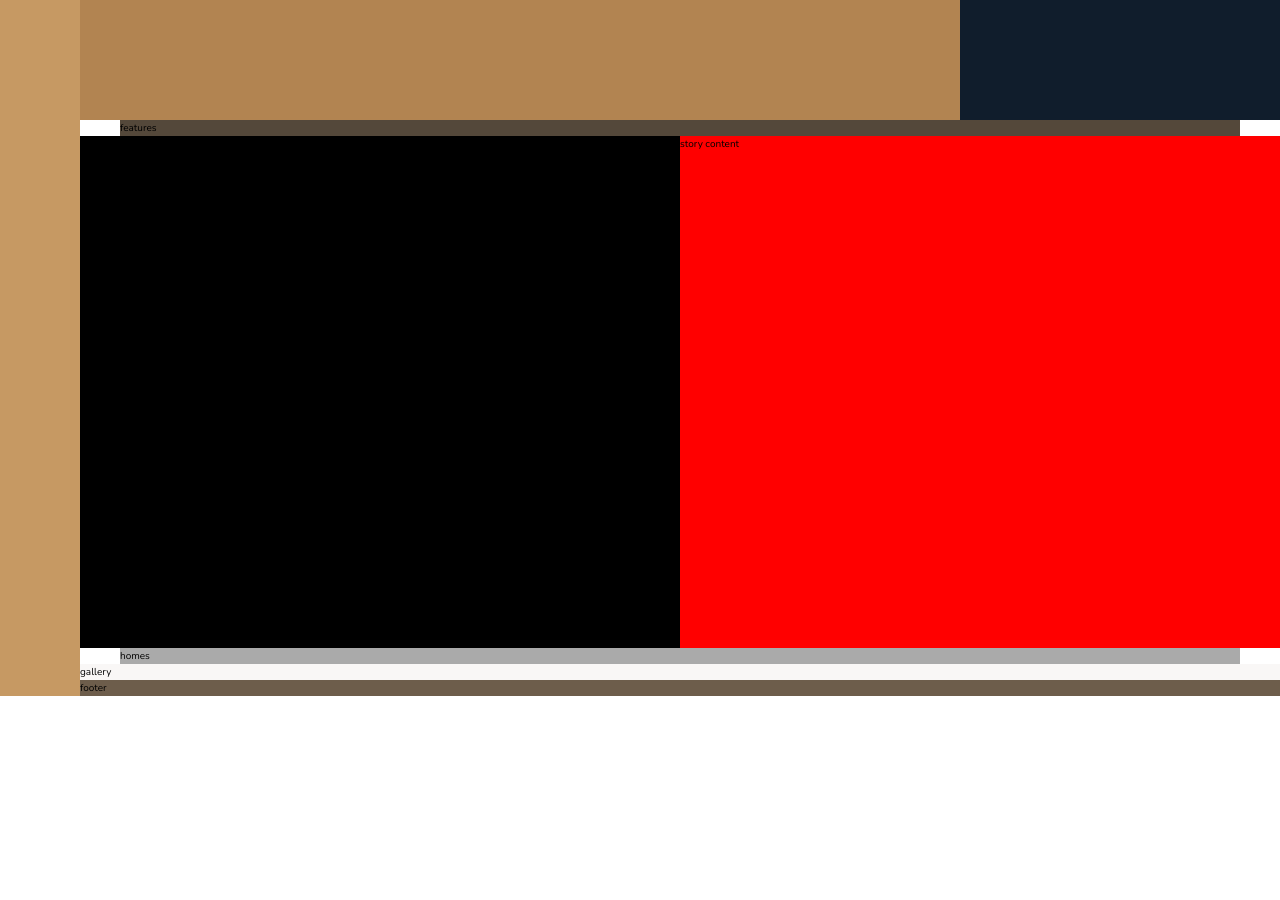
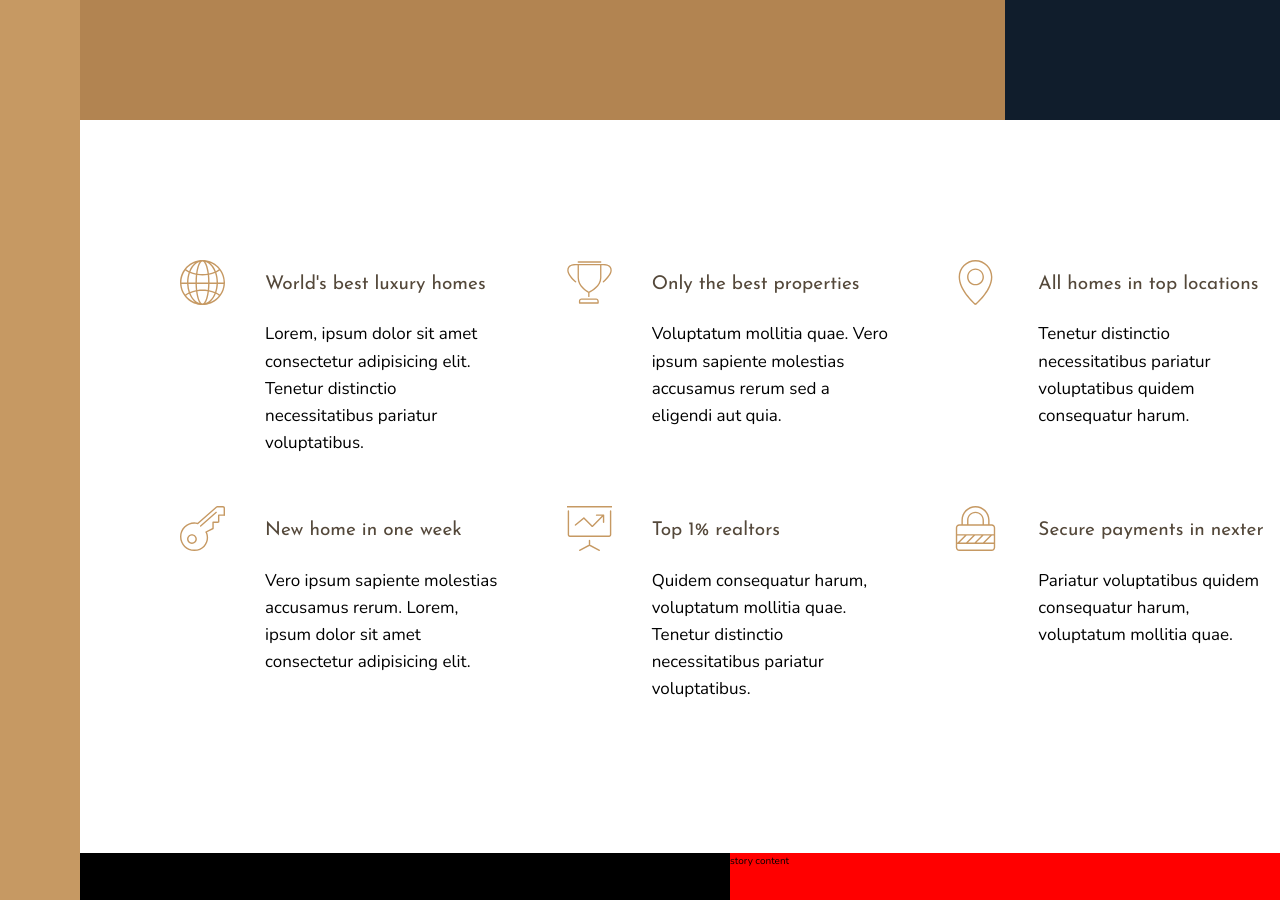
Before and after one commit to RiddickB89/Realtor-luxury-site, a website built with Parcel: page index.html in a window 1280 px wide. Shown: the part 520-1420 px from the top of the page. Before the commit the page ends 1216 px from the top, so only its background shows below. Built offline with nearby package versions, Linux system fonts and the light colour scheme.

Commit message:
creation of feature section

```diff
--- a/index.html
+++ b/index.html
@@ -18,7 +18,70 @@
     <aside class="sidebar">sidebar</aside>
     <header class="header">header</header>
     <div class="realtors">realtors</div>
-    <section class="features">features</section>
+    <section class="features">
+      <ul class="features-container">
+        <li class="features-container__feature">
+          <svg class="features-container__icon">
+            <use href="./img/sprite.svg#icon-global" />
+          </svg>
+          <h4 class="heading-4 heading-4--dark">World's best luxury homes</h4>
+          <p class="features-container__paragraph">
+            Lorem, ipsum dolor sit amet consectetur adipisicing elit. Tenetur
+            distinctio necessitatibus pariatur voluptatibus.
+          </p>
+        </li>
+        <li class="features-container__feature">
+          <svg class="features-container__icon">
+            <use href="./img/sprite.svg#icon-trophy" />
+          </svg>
+          <h4 class="heading-4 heading-4--dark">Only the best properties</h4>
+          <p class="features-container__paragraph">
+            Voluptatum mollitia quae. Vero ipsum sapiente molestias accusamus
+            rerum sed a eligendi aut quia.
+          </p>
+        </li>
+        <li class="features-container__feature">
+          <svg class="features-container__icon">
+            <use href="./img/sprite.svg#icon-map-pin" />
+          </svg>
+          <h4 class="heading-4 heading-4--dark">All homes in top locations</h4>
+          <p class="features-container__paragraph">
+            Tenetur distinctio necessitatibus pariatur voluptatibus quidem
+            consequatur harum.
+          </p>
+        </li>
+        <li class="features-container__feature">
+          <svg class="features-container__icon">
+            <use href="./img/sprite.svg#icon-key" />
+          </svg>
+          <h4 class="heading-4 heading-4--dark">New home in one week</h4>
+          <p class="features-container__paragraph">
+            Vero ipsum sapiente molestias accusamus rerum. Lorem, ipsum dolor
+            sit amet consectetur adipisicing elit.
+          </p>
+        </li>
+        <li class="features-container__feature">
+          <svg class="features-container__icon">
+            <use href="./img/sprite.svg#icon-presentation" />
+          </svg>
+          <h4 class="heading-4 heading-4--dark">Top 1% realtors</h4>
+          <p class="features-container__paragraph">
+            Quidem consequatur harum, voluptatum mollitia quae. Tenetur
+            distinctio necessitatibus pariatur voluptatibus.
+          </p>
+        </li>
+        <li class="features-container__feature">
+          <svg class="features-container__icon">
+            <use href="./img/sprite.svg#icon-lock" />
+          </svg>
+          <h4 class="heading-4 heading-4--dark">Secure payments in nexter</h4>
+          <p class="features-container__paragraph">
+            Pariatur voluptatibus quidem consequatur harum, voluptatum mollitia
+            quae.
+          </p>
+        </li>
+      </ul>
+    </section>
     <section class="story__pictures">story pictures</section>
     <section class="story__content">story content</section>
     <section class="homes">homes</section>
--- a/sass/_base.scss
+++ b/sass/_base.scss
@@ -37,10 +37,8 @@ body {
   display: grid;
   grid-template-rows: 80vh min-content 40vw repeat(3, min-content);
   grid-template-columns:
-    [sidebar-start] 8rem [sidebar-end main-start] minmax(min-content, 1fr)
-    [center-start] repeat(
-      8,
-      [col-start] minmax(min-content, 14rem) [col-end]
-    ) [center-end]
+    [sidebar-start] 8rem [sidebar-end main-start] minmax(10rem, 1fr)
+    [center-start] repeat(8, [col-start] minmax(min-content, 14rem) [col-end])
+    [center-end]
     minmax(min-content, 1fr) [main-end];
 }
--- a/sass/_features.scss
+++ b/sass/_features.scss
@@ -1,4 +1,30 @@
 .features {
-  background-color: $color-grey-dark-1;
   grid-column: center-start / center-end;
+  margin: 15rem 0;
 }
+
+.features-container {
+  display: grid;
+  gap: 6rem;
+  grid-template-columns: repeat(auto-fit, minmax(25rem, 1fr));
+  align-items: start;
+
+  &__feature {
+    list-style: none;
+    display: grid;
+    grid-template-columns: min-content 1fr;
+    gap: 2rem 4rem;
+  }
+
+  &__icon {
+    width: 4.5rem;
+    height: 4.5rem;
+    fill: $color-primary;
+    grid-row: 1 / span 2;
+    transform: translateY(-1rem);
+  }
+
+  &__paragraph {
+    font-size: 1.7rem;
+  }
+}
--- a/sass/_typography.scss
+++ b/sass/_typography.scss
@@ -0,0 +1,29 @@
+%heading {
+  font-family: $font-display;
+  font-weight: 400;
+}
+
+.heading-1 {
+  @extend %heading;
+}
+
+.heading-2 {
+  @extend %heading;
+}
+
+.heading-3 {
+  @extend %heading;
+}
+
+.heading-4 {
+  @extend %heading;
+  font-size: 1.9rem;
+
+  &--light {
+    color: $color-grey-light-1;
+  }
+
+  &--dark {
+    color: $color-grey-dark-1;
+  }
+}
```
Also changed, not shown: css/style.css.
